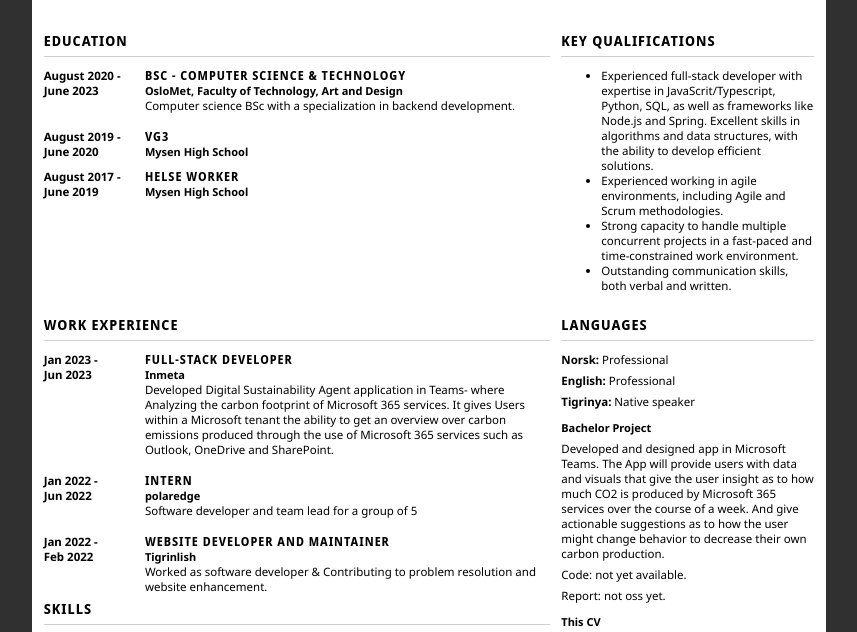
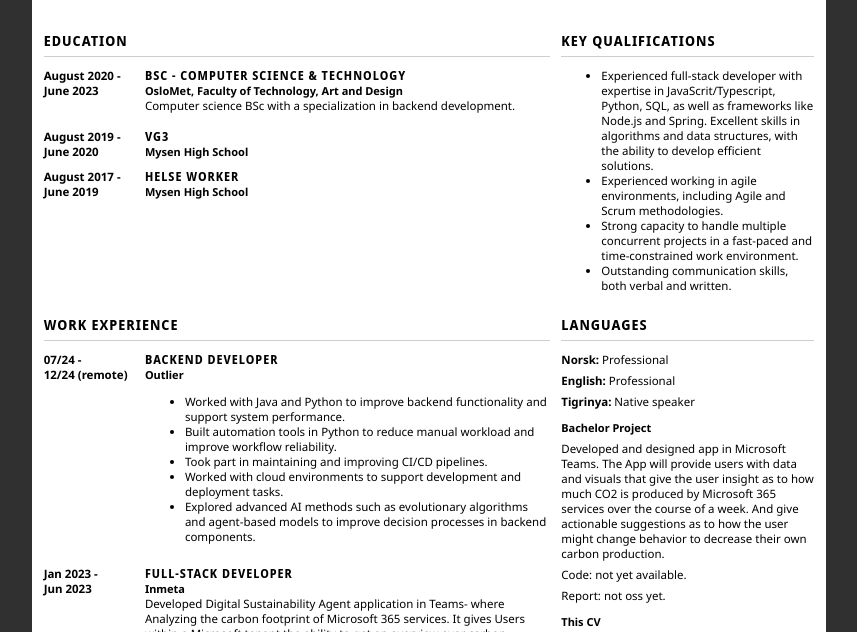
Before and after one commit to Meron07/MyCV, a plain HTML site: page index.html in a window 1280 px wide. Shown: the part 167-799 px from the top of the page, without its empty margins (211-1068 px from the left). Drawn offline with Linux system fonts and the light colour scheme.

Commit message:
Add Outlier Backend Developer experience

```diff
--- a/index.html
+++ b/index.html
@@ -61,6 +61,18 @@
         <section style="grid-row: 3 / 3; grid-column: 1 / 1;">
             <h3>Work Experience</h3>
             <div class="subgrid">
+            <b>07/24 - <br> 12/24 (remote) </b>
+            <div>
+                <h4>Backend Developer</h4>
+                <h5>Outlier</h5>
+                <ul>
+                    <li>Worked with Java and Python to improve backend functionality and support system performance.</li>
+                    <li>Built automation tools in Python to reduce manual workload and improve workflow reliability.</li>
+                    <li>Took part in maintaining and improving CI/CD pipelines.</li>
+                    <li>Worked with cloud environments to support development and deployment tasks.</li>
+                    <li>Explored advanced AI methods such as evolutionary algorithms and agent-based models to improve decision processes in backend components.</li>
+                </ul>
+            </div>
             <b>Jan 2023 - <br> Jun 2023 </b>
             <div>
                 <h4>Full-Stack Developer</h4>
```
